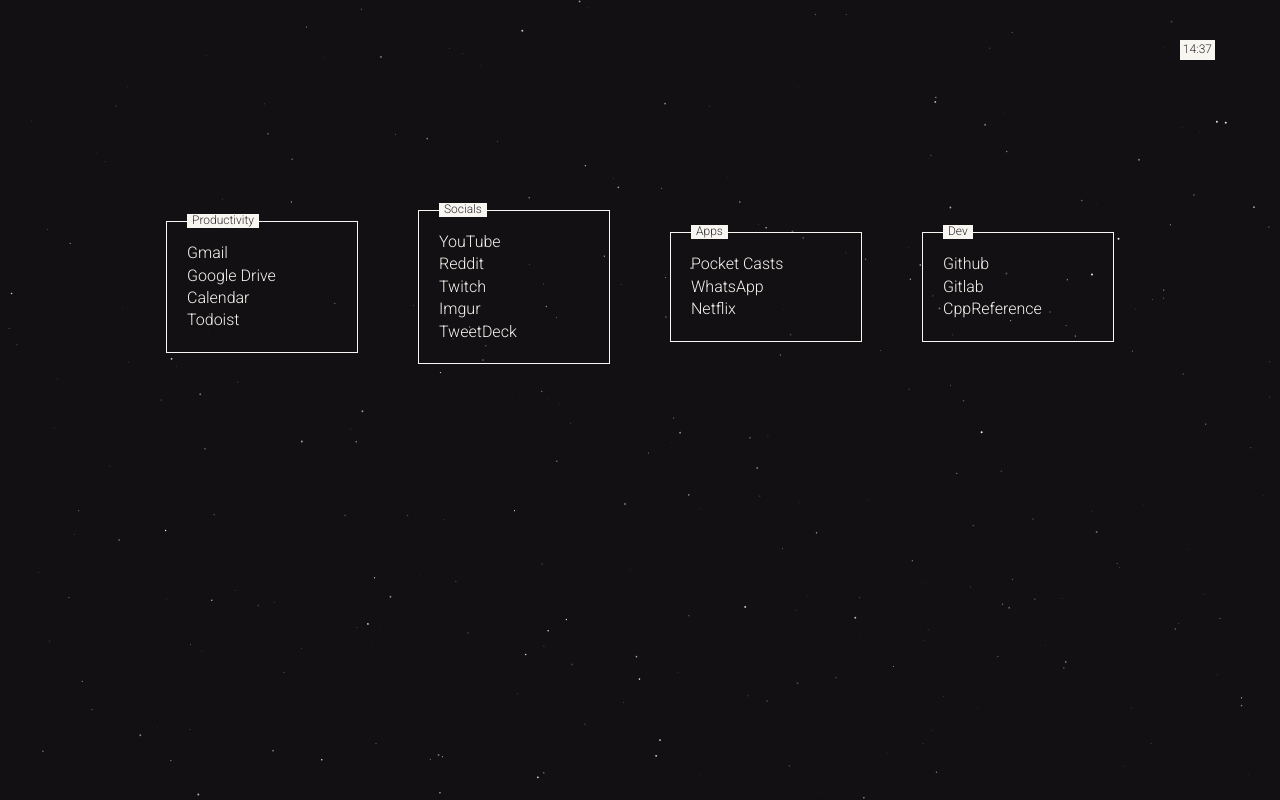
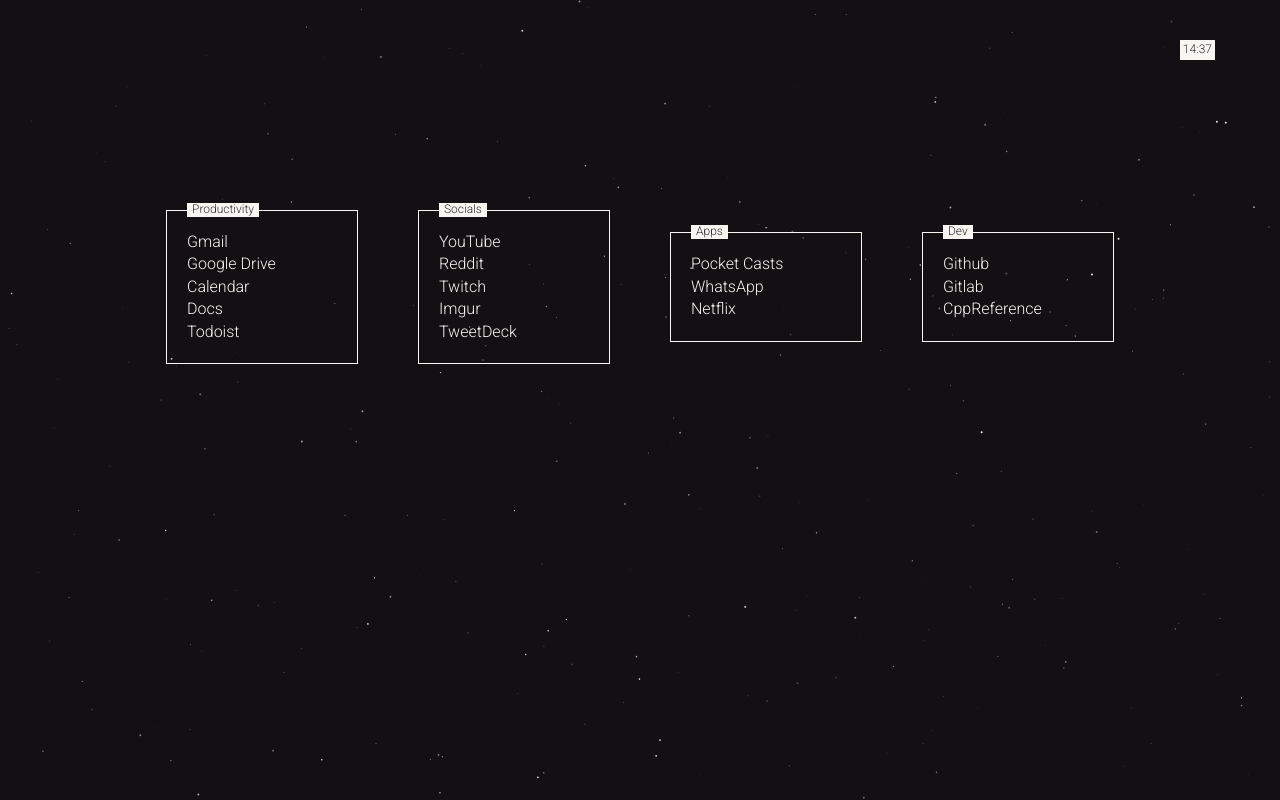
Before and after one commit to geraldofada/browser-homepage, a plain HTML site: page index.html in a window 1280 px wide. Drawn offline with Linux system fonts and the light colour scheme.

Commit message:
Google docs added

```diff
--- a/index.html
+++ b/index.html
@@ -25,6 +25,7 @@
                 <li><a href="https://mail.google.com/mail/u/0/#inbox">Gmail</a></li>
                 <li><a href="https://drive.google.com/drive/#my-drive">Google Drive</a></li>
                 <li><a href="https://calendar.google.com/calendar/r">Calendar</a></li>
+                <li><a href="https://docs.google.com/">Docs</a></li>
                 <li><a href="https://todoist.com/app?lang=pt_BR#start">Todoist</a></li>
             </ul>
         </div>
```
